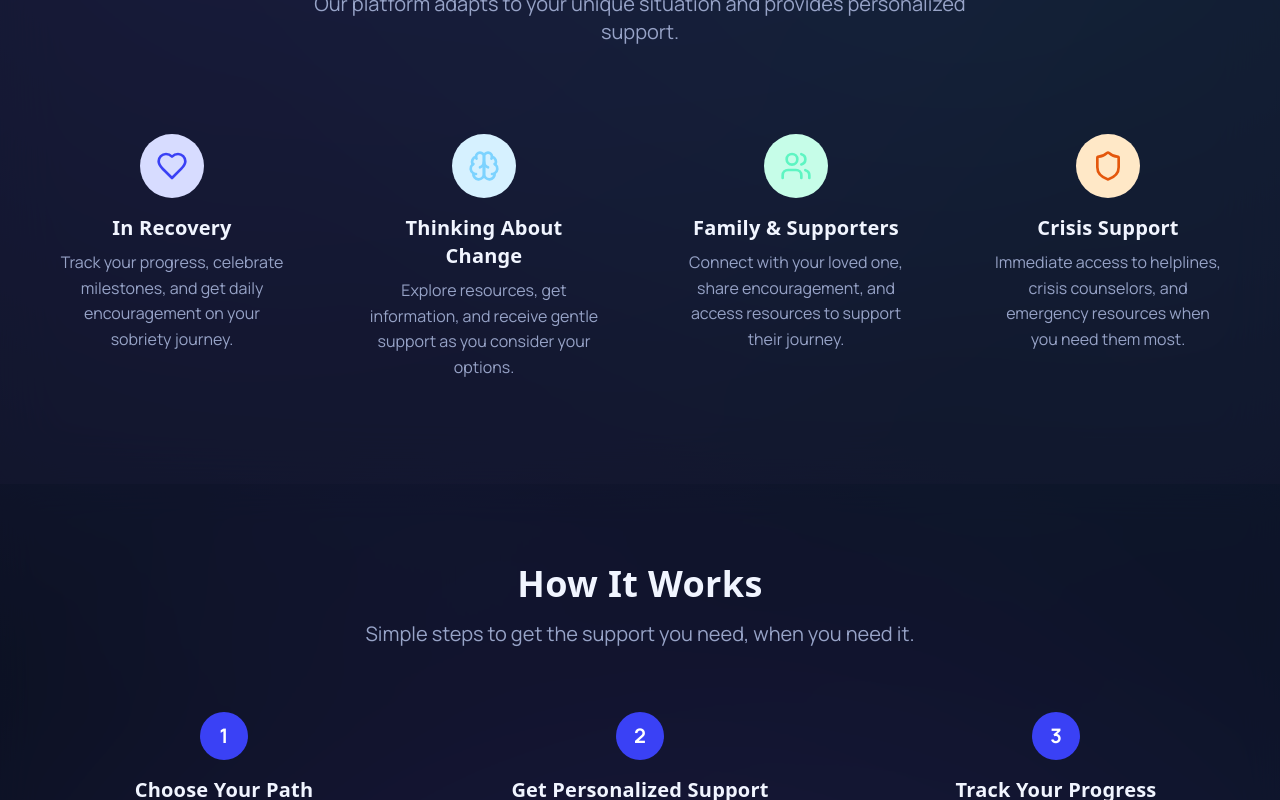
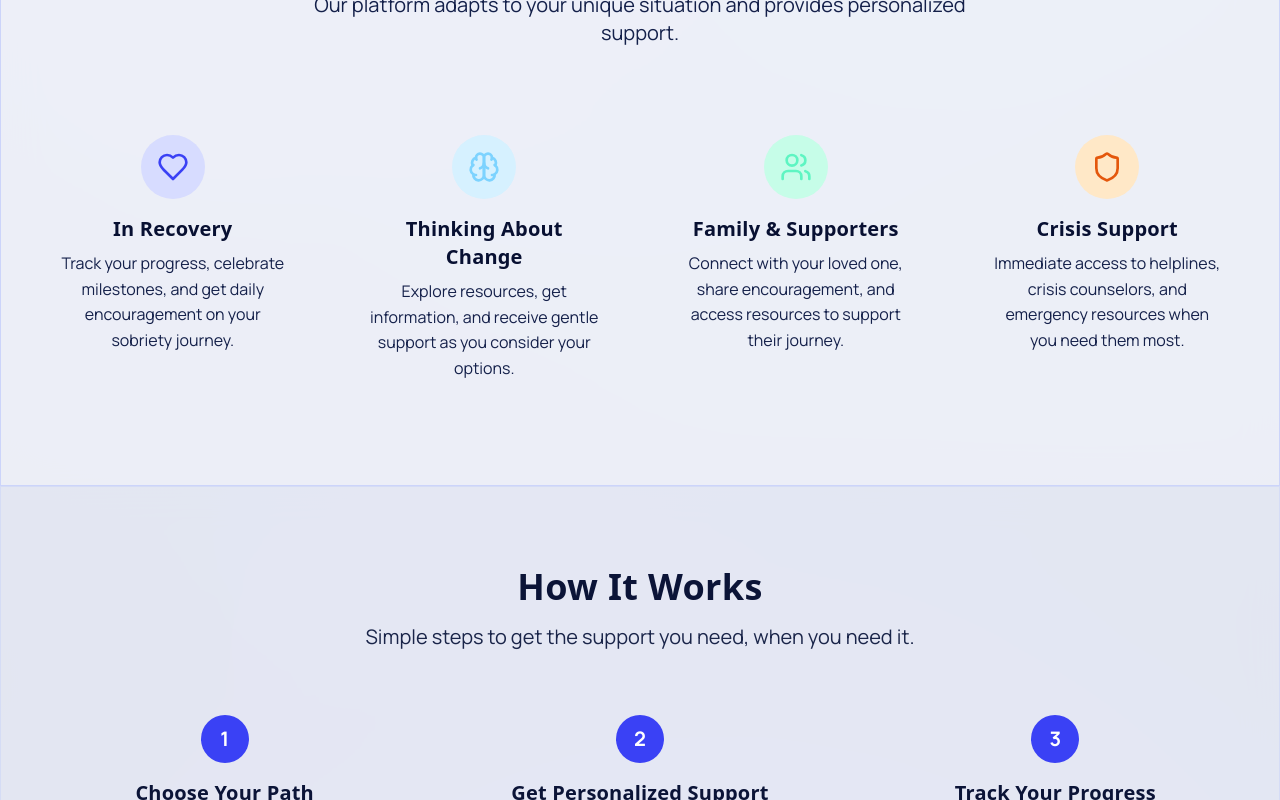
Before and after one commit to avalosamanda498-boop/OwnRecovery, a Next.js app: page / in a window 1280 px wide. Shown: the part 560-1360 px from the top of the page. Built offline with nearby package versions, Linux system fonts and the light colour scheme.

Commit message:
Enforce high-contrast text on light panels

```diff
--- a/src/app/globals.css
+++ b/src/app/globals.css
@@ -112,7 +112,7 @@ a:hover {
   }
 
   .card {
-    @apply relative overflow-hidden rounded-3xl border border-white/10 bg-white/5 p-6 text-slate-100 shadow-[0_25px_65px_-35px_rgba(120,162,255,0.75)] backdrop-blur-2xl;
+    @apply relative overflow-hidden rounded-3xl border border-slate-200/70 bg-[rgba(246,248,255,0.93)] p-6 text-slate-900 shadow-[0_30px_75px_-55px_rgba(36,48,121,0.45)] backdrop-blur-xl;
   }
 
   .card::before {
@@ -120,9 +120,32 @@ a:hover {
     position: absolute;
     inset: -1px;
     border-radius: inherit;
-    background: linear-gradient(140deg, rgba(130,146,255,0.45), rgba(76,194,255,0.35), transparent 60%);
-    opacity: 0.25;
+    background: linear-gradient(135deg, rgba(199, 209, 255, 0.65), rgba(143, 203, 255, 0.45), transparent 70%);
+    opacity: 0.55;
     pointer-events: none;
+  }
+
+  .panel-light {
+    @apply rounded-3xl border border-slate-200/70 bg-[rgba(245,247,255,0.96)] p-6 shadow-[0_30px_70px_-55px_rgba(35,46,120,0.35)] backdrop-blur-xl;
+    color: #0d1636;
+  }
+
+  .panel-light h1,
+  .panel-light h2,
+  .panel-light h3,
+  .panel-light h4,
+  .panel-light h5,
+  .panel-light h6 {
+    color: #09123c !important;
+  }
+
+  .panel-light :is(p, span, li, label) {
+    color: #1a2549 !important;
+  }
+
+  .panel-light-muted {
+    @apply rounded-3xl border border-slate-200/60 bg-[rgba(239,242,255,0.92)] p-4 shadow-[0_25px_60px_-55px_rgba(33,45,112,0.28)] backdrop-blur-lg;
+    color: #102047;
   }
 
   .input-field {
@@ -198,14 +221,36 @@ a:hover {
 
 /* Global overrides for legacy utility combinations */
 .bg-white {
-  background-color: rgba(22, 26, 46, 0.72) !important;
-  backdrop-filter: blur(28px);
+  background-color: rgba(246, 248, 255, 0.96) !important;
+  color: #0d1636 !important;
+  border: 1px solid rgba(138, 155, 255, 0.32) !important;
+  backdrop-filter: blur(22px);
 }
 
 .bg-gray-50,
 .bg-gray-100 {
-  background-color: rgba(18, 24, 40, 0.6) !important;
-  backdrop-filter: blur(18px);
+  background-color: rgba(242, 245, 255, 0.94) !important;
+  color: #0f1a40 !important;
+  border: 1px solid rgba(172, 188, 255, 0.25) !important;
+  backdrop-filter: blur(20px);
+}
+
+.bg-white :is(h1, h2, h3, h4, h5, h6) {
+  color: #081032 !important;
+}
+
+.bg-white :is(p, span, li, label, button) {
+  color: #14204a !important;
+}
+
+.bg-gray-50 :is(h1, h2, h3, h4, h5, h6),
+.bg-gray-100 :is(h1, h2, h3, h4, h5, h6) {
+  color: #0b1437 !important;
+}
+
+.bg-gray-50 :is(p, span, li, label, button),
+.bg-gray-100 :is(p, span, li, label, button) {
+  color: #1a2549 !important;
 }
 
 .bg-primary-50,
@@ -214,12 +259,12 @@ a:hover {
 .bg-warning-50,
 .bg-danger-50 {
   position: relative;
-  background-color: rgba(12, 18, 38, 0.82) !important;
-  border: 1px solid rgba(144, 172, 255, 0.2) !important;
-  box-shadow: inset 0 0 0 1px rgba(99, 219, 255, 0.08), 0 25px 60px -45px rgba(118, 133, 255, 0.45);
-  color: var(--color-heading) !important;
+  background-color: rgba(247, 249, 255, 0.95) !important;
+  border: 1px solid rgba(136, 151, 255, 0.38) !important;
+  box-shadow: 0 32px 70px -55px rgba(42, 57, 124, 0.35);
+  color: #0d1533 !important;
   overflow: hidden;
-  backdrop-filter: blur(20px);
+  backdrop-filter: blur(18px);
 }
 
 .bg-primary-50::before,
@@ -231,8 +276,8 @@ a:hover {
   position: absolute;
   inset: -1px;
   border-radius: inherit;
-  background: linear-gradient(135deg, rgba(86, 106, 255, 0.28), rgba(60, 242, 255, 0.18), transparent 65%);
-  opacity: 0.75;
+  background: linear-gradient(135deg, rgba(175, 188, 255, 0.55), rgba(152, 228, 255, 0.4), transparent 65%);
+  opacity: 0.6;
   pointer-events: none;
 }
 
@@ -246,23 +291,23 @@ a:hover {
 }
 
 .bg-primary-50 :is(p, span, li) {
-  color: rgba(215, 227, 255, 0.92) !important;
+  color: rgba(30, 48, 109, 0.9) !important;
 }
 
 .bg-secondary-50 :is(p, span, li) {
-  color: rgba(210, 242, 255, 0.94) !important;
+  color: rgba(26, 54, 107, 0.9) !important;
 }
 
 .bg-success-50 :is(p, span, li) {
-  color: rgba(207, 255, 239, 0.94) !important;
+  color: rgba(21, 72, 67, 0.88) !important;
 }
 
 .bg-warning-50 :is(p, span, li) {
-  color: rgba(255, 236, 210, 0.92) !important;
+  color: rgba(111, 61, 10, 0.88) !important;
 }
 
 .bg-danger-50 :is(p, span, li) {
-  color: rgba(255, 217, 221, 0.94) !important;
+  color: rgba(102, 24, 32, 0.88) !important;
 }
 
 .bg-primary-50 :is(h1, h2, h3, h4, h5, h6),
@@ -270,7 +315,7 @@ a:hover {
 .bg-success-50 :is(h1, h2, h3, h4, h5, h6),
 .bg-warning-50 :is(h1, h2, h3, h4, h5, h6),
 .bg-danger-50 :is(h1, h2, h3, h4, h5, h6) {
-  color: #ffffff !important;
+  color: #07103b !important;
 }
 
 .border-gray-200,
--- a/src/components/badges/RecentBadges.tsx
+++ b/src/components/badges/RecentBadges.tsx
@@ -39,30 +39,33 @@ export function RecentBadges({
   }, [latestBadges])
 
   return (
-    <section className="bg-white border border-gray-200 rounded-2xl shadow-sm p-6">
+    <section className="panel-light">
       <div className="flex items-center justify-between">
         <div>
-          <h2 className="text-lg font-semibold text-gray-900">{title}</h2>
-          <p className="text-sm text-gray-600">Badges you’ve earned from recent check-ins.</p>
+          <h2 className="text-lg font-semibold text-indigo-950">{title}</h2>
+          <p className="text-sm text-slate-700">Badges you’ve earned from recent check-ins.</p>
         </div>
       </div>
 
       <div className="mt-4 space-y-3">
         {badges.length === 0 && (
-          <div className="rounded-xl border border-dashed border-gray-300 bg-gray-50 p-4 text-sm text-gray-600">
+          <div className="panel-light-muted border border-dashed border-slate-300/70 text-sm text-slate-600">
             {emptyMessage}
           </div>
         )}
 
         {badges.map((badge) => (
-          <div key={badge.id} className="flex items-start gap-3 rounded-xl border border-amber-100 bg-amber-50 p-4">
-            <div className="flex h-10 w-10 items-center justify-center rounded-full bg-white text-2xl">
+          <div
+            key={badge.id}
+            className="flex items-start gap-3 rounded-xl border border-amber-200/70 bg-amber-50/90 p-4 shadow-[0_18px_40px_-30px_rgba(124,88,20,0.35)]"
+          >
+            <div className="flex h-10 w-10 items-center justify-center rounded-full border border-amber-200/70 bg-white text-2xl text-amber-600 shadow-[0_10px_24px_-18px_rgba(122,91,24,0.45)]">
               {badge.icon ?? '🌟'}
             </div>
-            <div className="space-y-1 text-sm text-gray-700">
-              <p className="font-semibold text-gray-900">{badge.badge_name}</p>
+            <div className="space-y-1 text-sm text-slate-700">
+              <p className="font-semibold text-indigo-950">{badge.badge_name}</p>
               {badge.description && <p>{badge.description}</p>}
-              <p className="text-xs text-gray-500">
+              <p className="text-xs text-slate-500">
                 {new Date(badge.earned_at).toLocaleString(undefined, {
                   dateStyle: 'medium',
                   timeStyle: 'short',
--- a/src/components/resources/ResourceCard.tsx
+++ b/src/components/resources/ResourceCard.tsx
@@ -15,36 +15,36 @@ export function ResourceCard({ resource }: { resource: ResourceItem }) {
   const isExternalLink = /^https?:\/\//i.test(resource.url)
 
   return (
-    <article className="flex flex-col gap-4 rounded-2xl border border-gray-200 bg-white p-6 shadow-sm transition hover:border-primary-200 hover:shadow-md">
+    <article className="card flex flex-col gap-4">
       <header className="flex flex-col gap-2">
-        <span className="inline-flex w-fit items-center gap-2 rounded-full border border-primary-200 bg-primary-50 px-3 py-1 text-xs font-semibold uppercase tracking-wide text-primary-700">
+        <span className="inline-flex w-fit items-center gap-2 rounded-full border border-primary-200/70 bg-primary-50 px-3 py-1 text-xs font-semibold uppercase tracking-wide text-indigo-900 shadow-[0_12px_30px_-25px_rgba(88,106,255,0.45)]">
           {kindLabel}
-          {resource.length && <span className="text-primary-500">∙ {resource.length}</span>}
+          {resource.length && <span className="text-indigo-600">∙ {resource.length}</span>}
         </span>
-        <h3 className="text-lg font-semibold text-gray-900">{resource.title}</h3>
-        <p className="text-sm text-gray-600">{resource.description}</p>
+        <h3 className="text-lg font-semibold text-indigo-950">{resource.title}</h3>
+        <p className="text-sm text-slate-600">{resource.description}</p>
       </header>
 
-      <dl className="grid grid-cols-1 gap-3 text-sm text-gray-600 md:grid-cols-2">
+      <dl className="grid grid-cols-1 gap-3 text-sm text-slate-600 md:grid-cols-2">
         {resource.organization && (
           <div>
-            <dt className="font-medium text-gray-700">Source</dt>
+            <dt className="font-medium text-indigo-900/90">Source</dt>
             <dd>{resource.organization}</dd>
           </div>
         )}
         <div>
-          <dt className="font-medium text-gray-700">Focus</dt>
-          <dd className="capitalize">{resource.focus.replace(/_/g, ' ')}</dd>
+          <dt className="font-medium text-indigo-900/90">Focus</dt>
+          <dd className="capitalize text-slate-700">{resource.focus.replace(/_/g, ' ')}</dd>
         </div>
         {resource.formatNote && (
           <div>
-            <dt className="font-medium text-gray-700">Format</dt>
-            <dd>{resource.formatNote}</dd>
+            <dt className="font-medium text-indigo-900/90">Format</dt>
+            <dd className="text-slate-700">{resource.formatNote}</dd>
           </div>
         )}
         <div>
-          <dt className="font-medium text-gray-700">Best for</dt>
-          <dd className="capitalize">{formatAudience(resource.audience)}</dd>
+          <dt className="font-medium text-indigo-900/90">Best for</dt>
+          <dd className="capitalize text-slate-700">{formatAudience(resource.audience)}</dd>
         </div>
       </dl>
 
@@ -53,7 +53,7 @@ export function ResourceCard({ resource }: { resource: ResourceItem }) {
           {resource.tags.map((tag) => (
             <li
               key={tag}
-              className="rounded-full border border-gray-200 bg-gray-50 px-3 py-1 text-xs font-medium uppercase tracking-wide text-gray-600"
+              className="rounded-full border border-indigo-200/60 bg-indigo-50/90 px-3 py-1 text-xs font-semibold uppercase tracking-wide text-indigo-700 shadow-[0_10px_24px_-20px_rgba(62,74,177,0.55)]"
             >
               {tag.replace(/_/g, ' ')}
             </li>
@@ -61,13 +61,13 @@ export function ResourceCard({ resource }: { resource: ResourceItem }) {
         </ul>
       )}
 
-      <div className="mt-auto">
+      <div className="mt-auto pt-2">
         {isExternalLink ? (
           <a
             href={resource.url}
             target="_blank"
             rel="noopener noreferrer"
-            className="inline-flex items-center gap-2 rounded-full bg-primary-600 px-4 py-2 text-sm font-semibold text-white shadow-sm transition hover:bg-primary-700 focus-visible:outline focus-visible:outline-2 focus-visible:outline-offset-2 focus-visible:outline-primary-500"
+            className="inline-flex items-center gap-2 rounded-full bg-gradient-to-r from-primary-600 via-electric-violet to-secondary-500 px-4 py-2 text-sm font-semibold text-slate-50 shadow-[0_18px_40px_-25px_rgba(76,194,255,0.65)] transition hover:shadow-[0_20px_45px_-25px_rgba(76,194,255,0.75)] focus-visible:outline focus-visible:outline-2 focus-visible:outline-offset-2 focus-visible:outline-primary-400/70"
           >
             Open resource
             <span aria-hidden="true">↗</span>
@@ -76,7 +76,7 @@ export function ResourceCard({ resource }: { resource: ResourceItem }) {
           <button
             type="button"
             disabled
-            className="inline-flex items-center gap-2 rounded-full bg-gray-200 px-4 py-2 text-sm font-semibold text-gray-500 cursor-not-allowed"
+            className="inline-flex cursor-not-allowed items-center gap-2 rounded-full border border-slate-300/80 bg-slate-200/80 px-4 py-2 text-sm font-semibold text-slate-600"
           >
             Link coming soon
           </button>
```
Also changed, not shown: src/app/dashboard/resources/page.tsx (+30 -26 lines), src/components/support/SupporterConnectionCard.tsx (+21 -21 lines).
